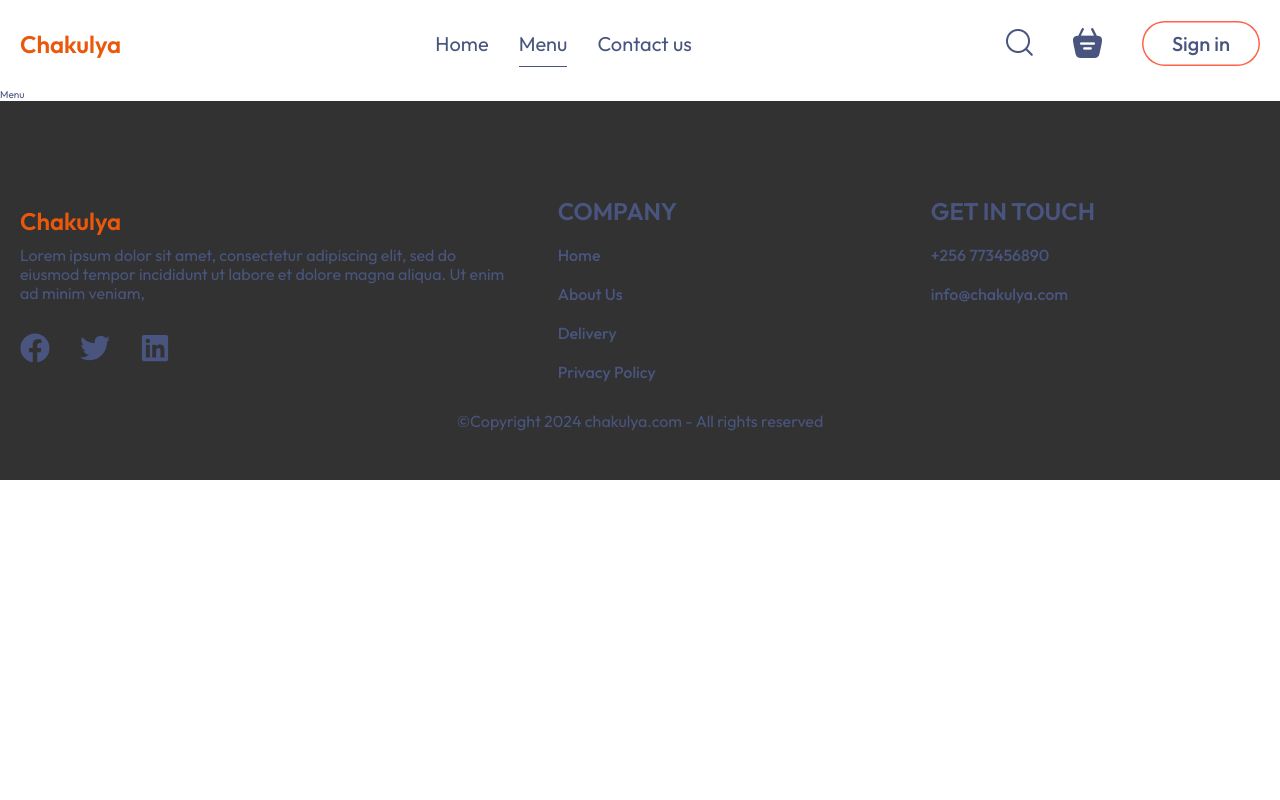
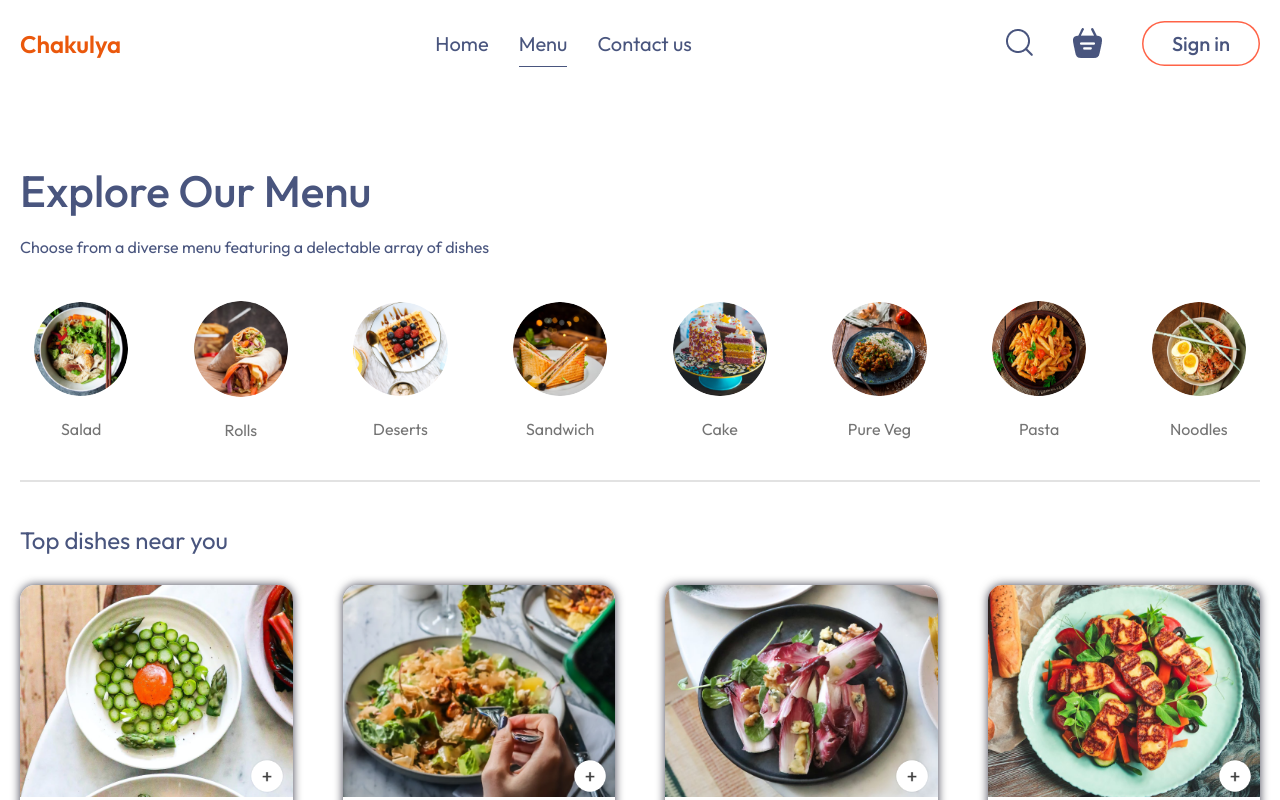
Before and after one commit to kalema1/chakulya, a React (Vite) app in the folder frontend/: page /menu in a window 1280 px wide. Shown: the top 800 px of the page. Built offline with nearby package versions, Linux system fonts and the light colour scheme.

Commit message:
add element of the menu and contact pages
- added the Food component in the menu page.
- added the ExploreFood component in the menu page.
- added the Pagenav component in the contacts page.

```diff
--- a/frontend/src/App.jsx
+++ b/frontend/src/App.jsx
@@ -1,16 +1,18 @@
 import { BrowserRouter, Routes, Route } from "react-router-dom";
-import HomePage from "./pages/Homepage";
+import HomePage from "./pages/HomePage";
 import Menu from "./pages/Menu";
 import ContactUs from "./pages/ContactUs";
 import CartProvider from "./contexts/CartContext";
 import { FilterProvider } from "./contexts/FilterContext";
 import Footer from "./ui/Footer";
+import PageNav from "./features/pageNavigation/PageNav";
 
 function App() {
   return (
     <FilterProvider>
       <CartProvider>
         <BrowserRouter>
+          <PageNav />
           <Routes>
             <Route path="/" element={<HomePage />} />
             <Route path="menu" element={<Menu />} />
--- a/frontend/src/features/exploreMenu/ExploreMenu.jsx
+++ b/frontend/src/features/exploreMenu/ExploreMenu.jsx
@@ -4,7 +4,7 @@ import styles from "./ExploreMenu.module.css";
 
 export default function ExploreMenu() {
   return (
-    <section className={styles.section}>
+    <section className={styles.section} id="menu">
       <div className="container">
         <div className={StyleSheet.ExploreMenuContainer}>
           <h2 className={styles.subHeading}>Explore Our Menu</h2>
--- a/frontend/src/features/pageNavigation/PageNav.jsx
+++ b/frontend/src/features/pageNavigation/PageNav.jsx
@@ -34,7 +34,7 @@ export default function PageNav() {
                 </NavLink>
               </li>
               <li>
-                <NavLink to="/contact-us" className={styles.navListItem}>
+                <NavLink to="/contact" className={styles.navListItem}>
                   Contact us
                 </NavLink>
               </li>
--- a/frontend/src/pages/HomePage.jsx
+++ b/frontend/src/pages/HomePage.jsx
@@ -1,12 +1,10 @@
 import ExploreMenu from "../features/exploreMenu/ExploreMenu";
 import Food from "../features/food/Food";
 import Hero from "../features/hero/Hero";
-import PageNav from "../features/pageNavigation/PageNav";
 
 export default function HomePage() {
   return (
     <div>
-      <PageNav />
       <Hero />
       <ExploreMenu />
       <Food />
--- a/frontend/src/pages/Menu.jsx
+++ b/frontend/src/pages/Menu.jsx
@@ -1,10 +1,11 @@
-import PageNav from "../features/pageNavigation/PageNav";
+import ExploreMenu from "../features/exploreMenu/ExploreMenu";
+import Food from "../features/food/Food";
 
 export default function Menu() {
   return (
     <div>
-      <PageNav />
-      Menu
+      <ExploreMenu />
+      <Food />
     </div>
   );
 }
--- a/frontend/src/ui/Footer.jsx
+++ b/frontend/src/ui/Footer.jsx
@@ -6,7 +6,7 @@ import { CURRENT_YEAR } from "../constants/constants";
 
 export default function Footer() {
   return (
-    <footer className={styles.footer}>
+    <footer className={styles.footer} id="contact">
       <div className="container">
         <div>
           <div className={styles.footerBox}>
```
